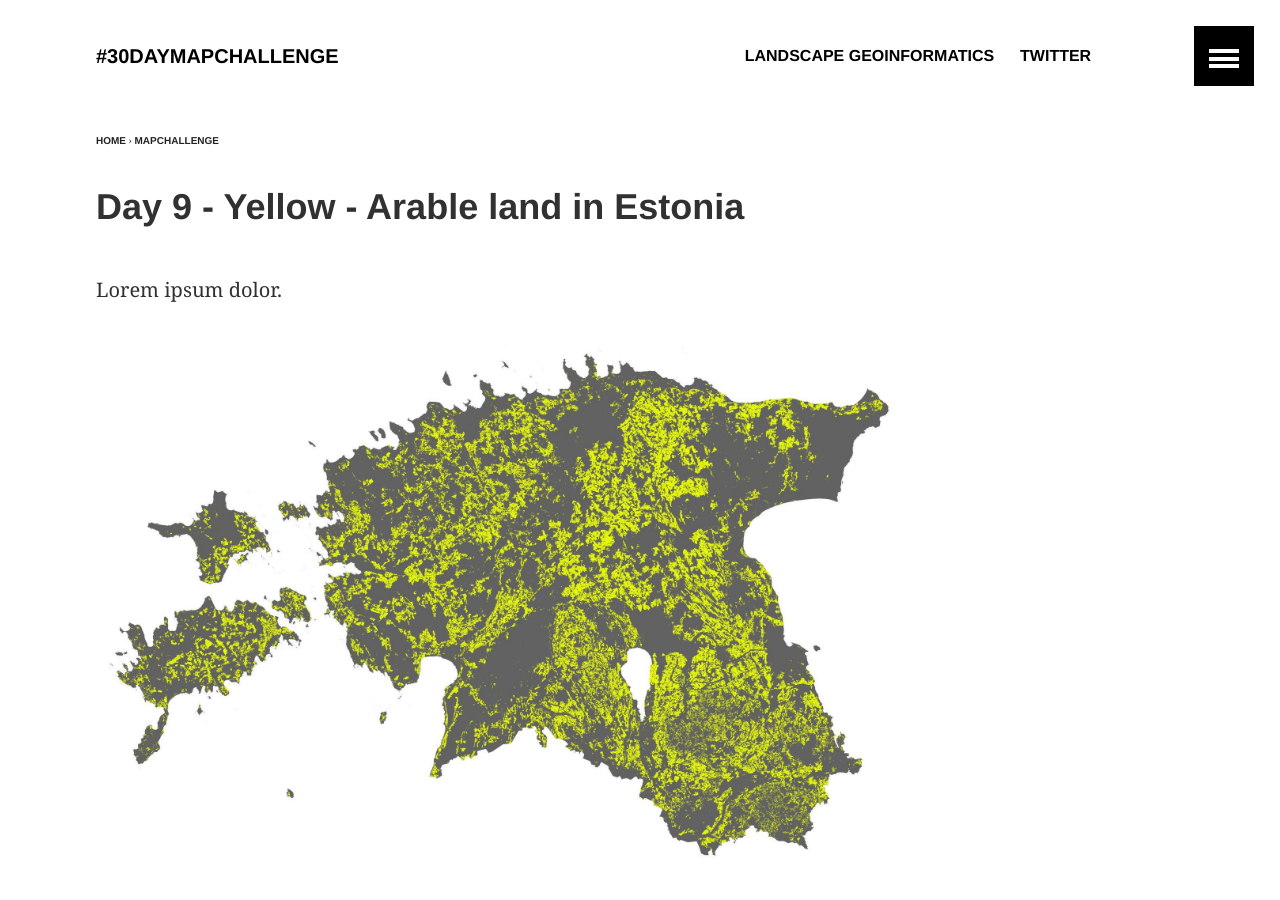
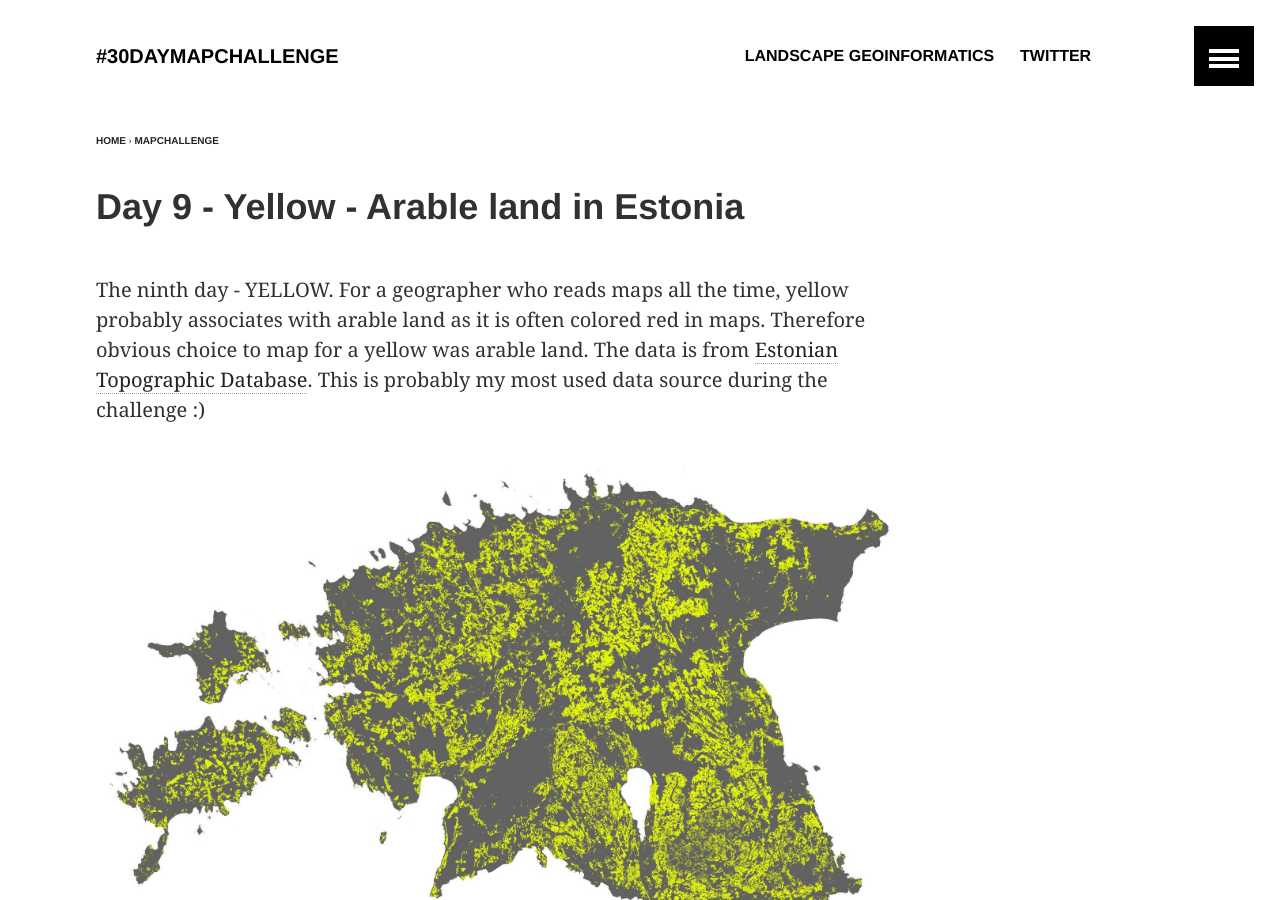
Before and after one commit to kevelyn1/30DayMapChallenge2019, a Jekyll site: the page built from _posts/mapchallenge/2019-11-9-day-9.md, in a window 1280 px wide and 900 px high. Built offline with Jekyll 4.4.1, drawn with Linux system fonts in a browser that asks for light colours.

Commit message:
Update 2019-11-9-day-9.md

```diff
--- a/_posts/mapchallenge/2019-11-9-day-9.md
+++ b/_posts/mapchallenge/2019-11-9-day-9.md
@@ -7,8 +7,9 @@ image:
   teaser: arable-land.jpg
 ---
 
-Lorem ipsum dolor.
+The ninth day - YELLOW. For a geographer who reads maps all the time, yellow probably associates with arable land as it is often colored red in maps. Therefore obvious choice to map for a yellow was arable land. The data is from [Estonian Topographic Database](https://geoportaal.maaamet.ee/eng/Spatial-Data/Estonian-Topographic-Database-p305.html). This is probably my most used data source during the challenge :)
+
 
 ![image of day 9 post](../../images/arable-land.jpg)
 
-[Link to original Twitter post](https://twitter.com/evelynuuemaa/status/9)
+[Link to original Twitter post](https://twitter.com/evelynuuemaa/status/1193099668080807937)
```
